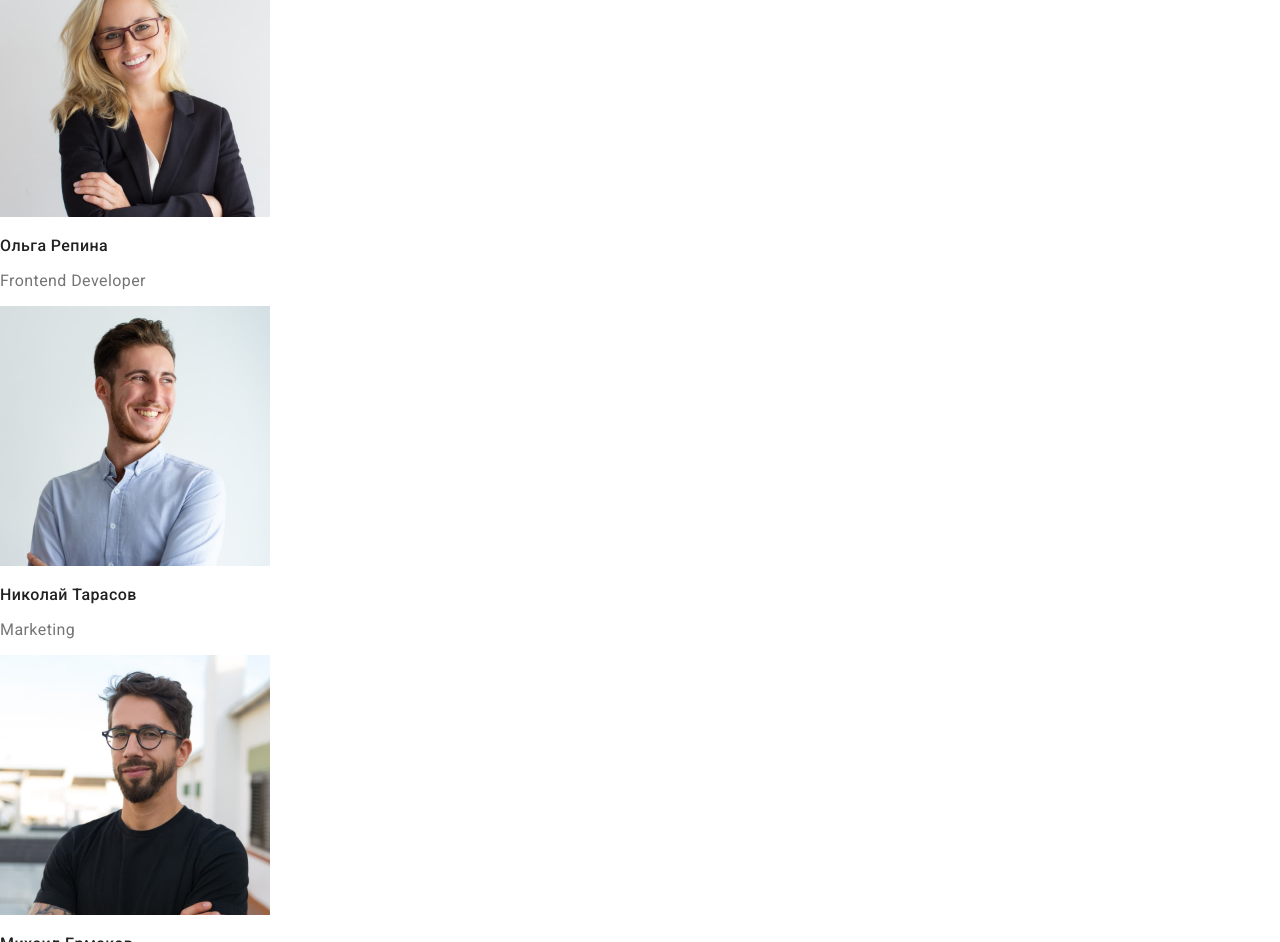
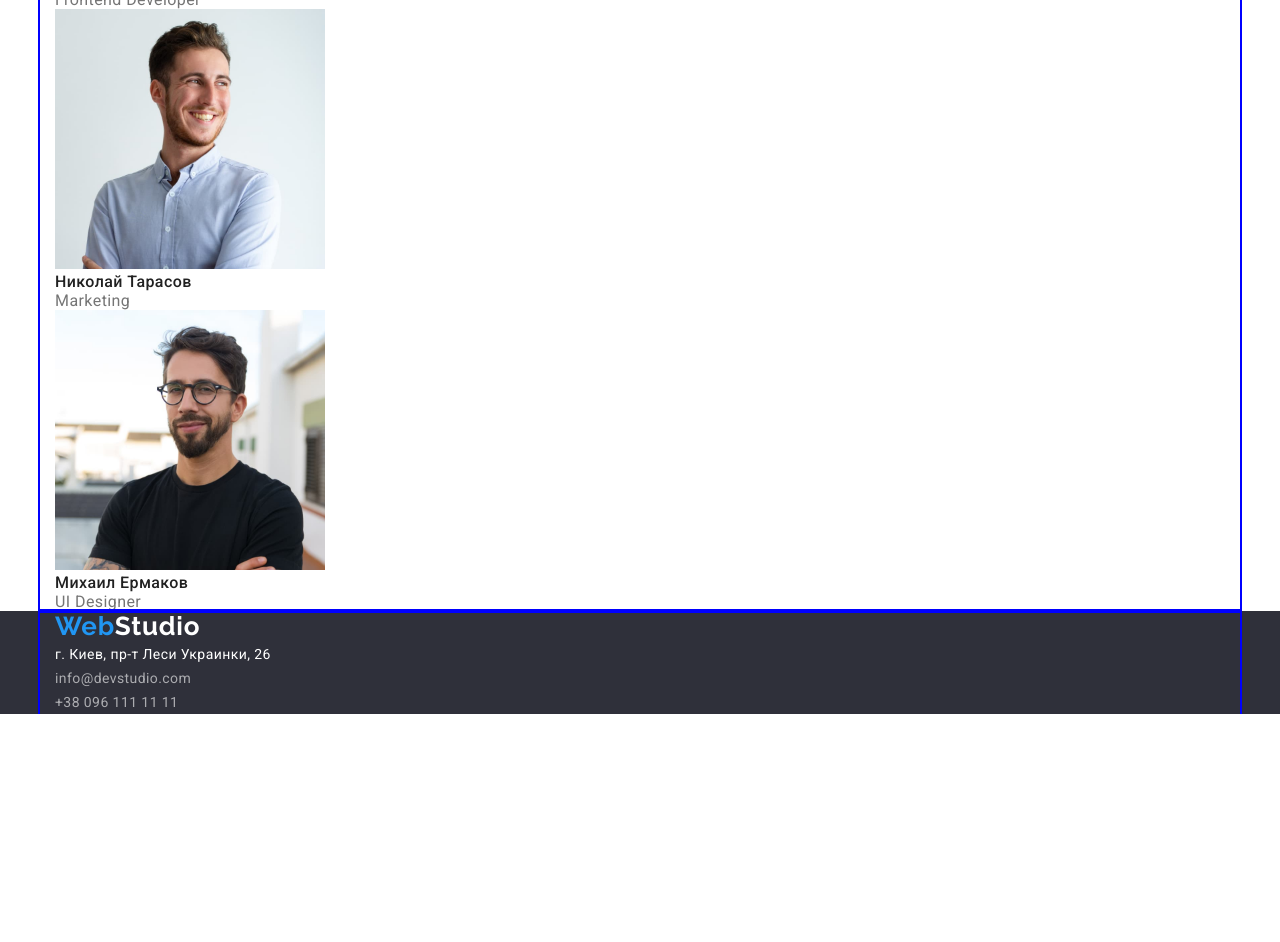
Before and after one commit to mpaukov/hw2-test, a plain HTML site: page index.html in a window 1280 px wide. Shown: the part 1858-2800 px from the top of the page. After the commit the page ends 2572 px from the top, so only its background shows below. Drawn offline with nearby package versions, Linux system fonts and the light colour scheme.

Commit message:
Эксперименты

```diff
--- a/css/styles.css
+++ b/css/styles.css
@@ -13,6 +13,15 @@ html {
 *::before,
 *::after {
   box-sizing: inherit;
+}
+p,
+h1,
+h2,
+h3 {
+  margin-top: 0;
+  margin-bottom: 0;
+  padding-top: 0;
+  padding-bottom: 0;
 }
 
 body {
@@ -100,7 +109,7 @@ footer .logo {
 
 .hero-title {
   margin-top: 0;
-  margin-bottom: 0;
+  margin-bottom: 30px;
 
   color: #ffffff;
 
--- a/index.html
+++ b/index.html
@@ -56,7 +56,9 @@
       </section>
 
       <!--Секция особенности 4 блока-->
+
       <section class="section-features">
+        <div class="container">
           <h2 class="section-title">Особенности</h2>
           <ul class="list">
             <li>
@@ -69,8 +71,8 @@
             <li>
               <h3 class="list-title">Пунктуальность</h3>
               <p class="features-text">
-              Задача организации, в особенности же рамки и место обучения кадров
-              влечет за собой.
+                Задача организации, в особенности же рамки и место обучения
+                кадров влечет за собой.
               </p>
             </li>
             <li>
@@ -88,10 +90,12 @@
               </p>
             </li>
           </ul>
+        </div>
       </section>
 
       <!--Секция картинок-->
       <section class="section-work">
+        <div class="container">
           <h2 class="section-title">Чем мы занимаемся</h2>
           <ul class="list">
             <li>
@@ -122,10 +126,12 @@
               </a>
             </li>
           </ul>
+        </div>
       </section>
 
       <!--Секция команда. Карточки сотрудников-->
       <section class="section-team">
+        <div class="container">
           <h2 class="section-title">Наша команда</h2>
 
           <ul class="list">
@@ -163,16 +169,22 @@
 
             <li>
               <a href="" class="link">
-              <img src="/images/img4-sq.jpg" alt="Михаил Ермаков" width="270" />
+                <img
+                  src="/images/img4-sq.jpg"
+                  alt="Михаил Ермаков"
+                  width="270"
+                />
                 <h3 class="team-title">Михаил Ермаков</h3>
                 <p class="team-position">UI Designer</p>
               </a>
             </li>
           </ul>
+        </div>
       </section>
     </main>
 
     <footer>
+      <div class="container">
         <a href="./index.html" class="logo"><span>Web</span>Studio</a>
 
         <address>
@@ -189,6 +201,7 @@
             </li>
           </ul>
         </address>
+      </div>
     </footer>
   </body>
 </html>
```
Lines whose indentation alone changed are shown as unchanged.
